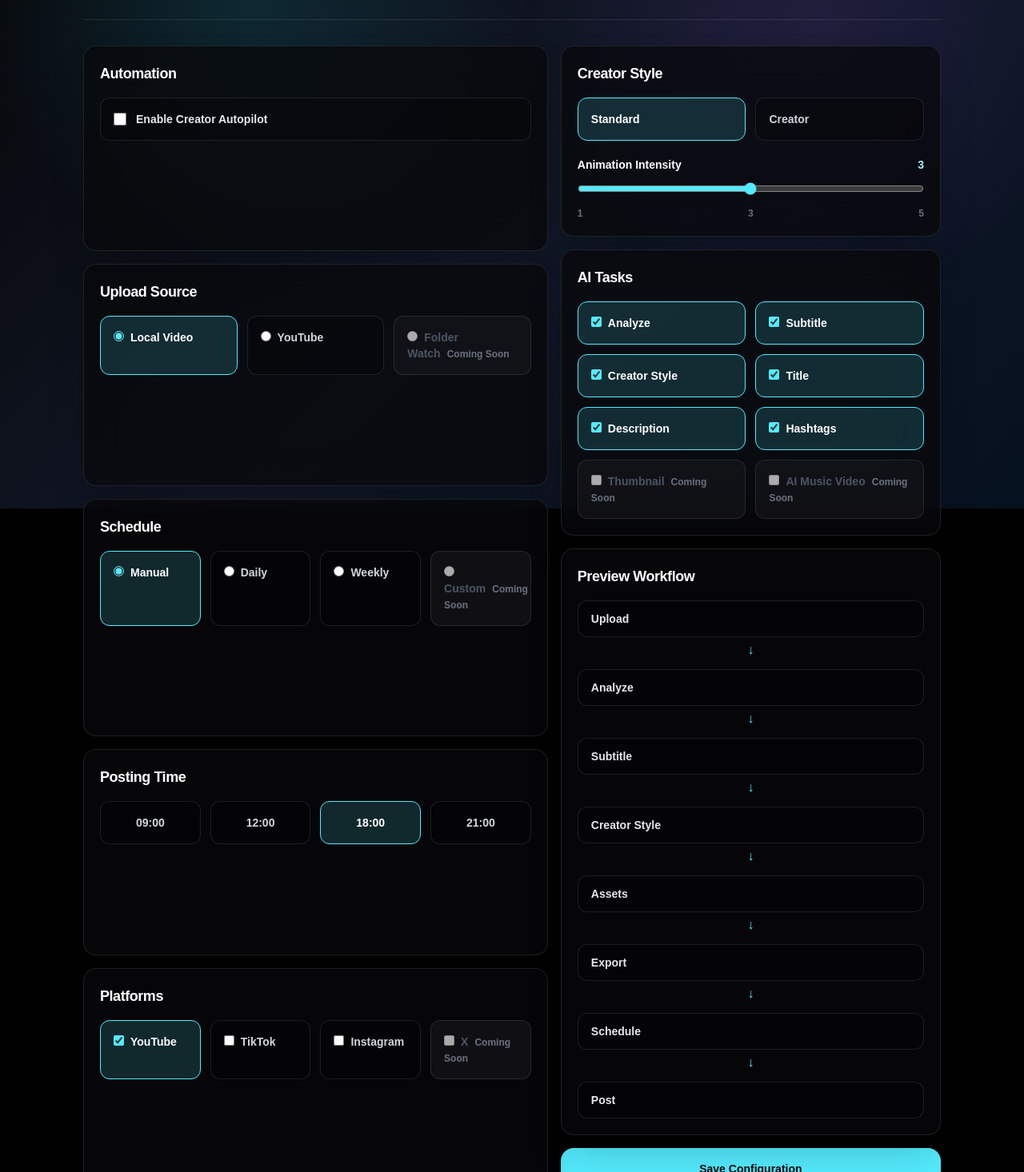
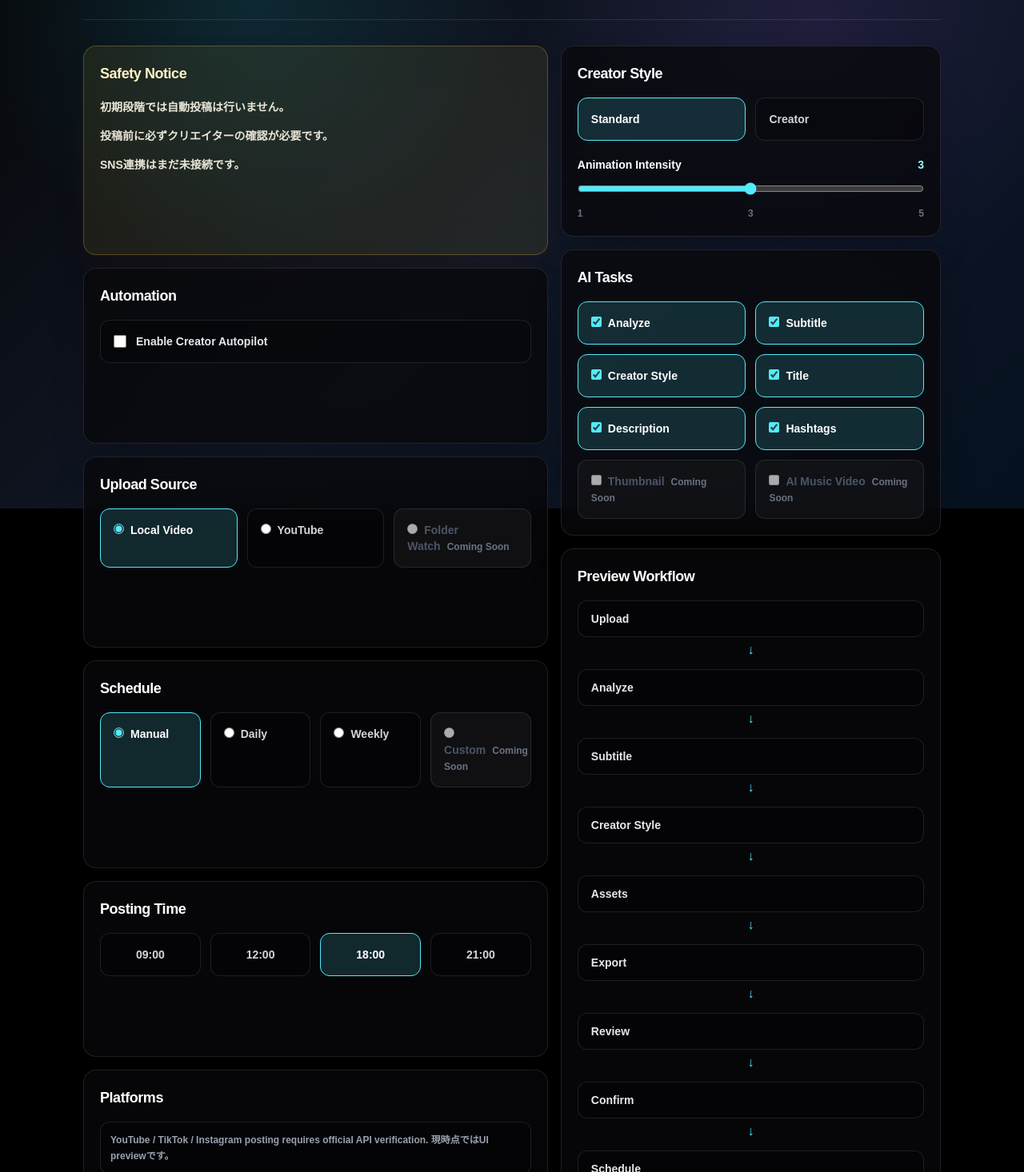
Before and after one commit to hiro042355/easyslice-ai, a Next.js app: page /autopilot in a window 1280 px wide. Shown: the part 164-1630 px from the top of the page at 80% size. Built offline with nearby package versions, Linux system fonts and the light colour scheme.

Commit message:
Add autopilot safety layer

```diff
--- a/app/autopilot/page.tsx
+++ b/app/autopilot/page.tsx
@@ -84,6 +84,8 @@ const previewWorkflow = [
   "Creator Style",
   "Assets",
   "Export",
+  "Review",
+  "Confirm",
   "Schedule",
   "Post",
 ];
@@ -186,6 +188,17 @@ export default function CreatorAutopilotPage() {
 
         <div className="grid gap-4 py-8 lg:grid-cols-[1.1fr_0.9fr]">
           <div className="grid gap-4">
+            <section className="rounded-2xl border border-amber-300/25 bg-amber-300/[0.08] p-5 shadow-2xl shadow-amber-950/20 backdrop-blur-xl">
+              <h2 className="text-lg font-black tracking-tight text-amber-100">
+                Safety Notice
+              </h2>
+              <div className="mt-4 grid gap-3 text-sm font-semibold leading-6 text-amber-50/90">
+                <p>初期段階では自動投稿は行いません。</p>
+                <p>投稿前に必ずクリエイターの確認が必要です。</p>
+                <p>SNS連携はまだ未接続です。</p>
+              </div>
+            </section>
+
             <Section title="Automation">
               <label className="flex cursor-pointer items-center gap-3 rounded-xl border border-white/10 bg-black/25 p-4 text-sm font-bold text-gray-200">
                 <input
@@ -282,6 +295,10 @@ export default function CreatorAutopilotPage() {
             </Section>
 
             <Section title="Platforms">
+              <p className="mb-4 rounded-xl border border-white/10 bg-black/25 p-3 text-xs font-semibold leading-5 text-gray-400">
+                YouTube / TikTok / Instagram posting requires official API
+                verification. 現時点ではUI previewです。
+              </p>
               <div className="grid gap-3 sm:grid-cols-4">
                 {platforms.map((platform) => (
                   <label
@@ -407,7 +424,11 @@ export default function CreatorAutopilotPage() {
 
             <button
               type="button"
-              onClick={() => setSavedMessage("Configuration saved locally for this session.")}
+              onClick={() =>
+                setSavedMessage(
+                  "設定を保存しました。現在はPreviewのみで、自動投稿は行われません。"
+                )
+              }
               className="rounded-2xl bg-cyan-300 px-6 py-4 text-sm font-black text-zinc-950 transition hover:bg-cyan-200"
             >
               Save Configuration
```
